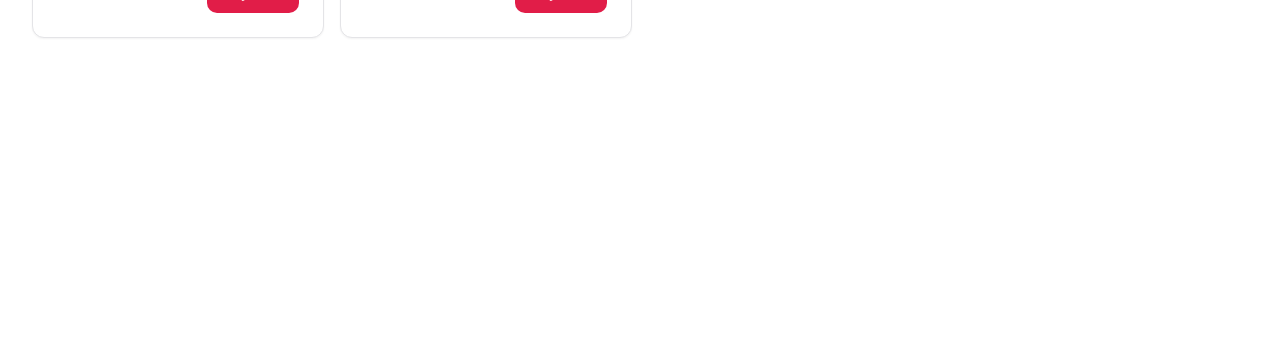
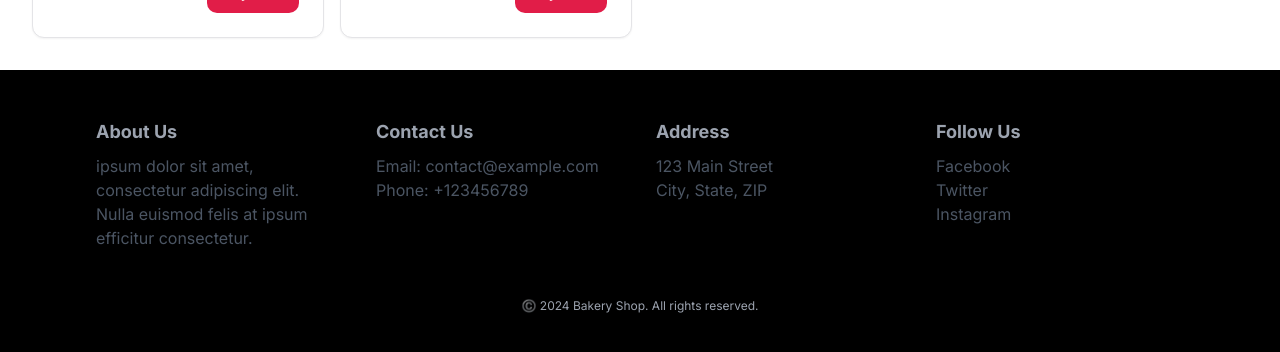
Before and after one commit to MdMohsinHaider/Bakery-shop, a Next.js app: page / in a window 1280 px wide. Shown: the part 1489-1841 px from the top of the page. Before the commit the page ends 1559 px from the top, so only its background shows below. Built offline with nearby package versions, Linux system fonts and the light colour scheme.

Commit message:
bakery  footer add

```diff
--- a/src/app/page.tsx
+++ b/src/app/page.tsx
@@ -2,11 +2,13 @@ import Thembuttontoogle from "@/components/Thembuttontoogle";
 import { Button } from "@/components/ui/button"
 import Herosection from "@/components/Herosection";
 import Bakeryshowpish from "@/components/Bakershowpishcard";
+import Footer from "@/components/Footer";
 export default function Home() {
   return (
     <main>
       <Herosection />
       <Bakeryshowpish />
+      <Footer />
     </main>
   );
 }
--- /dev/null
+++ b/src/components/Footer.tsx
@@ -0,0 +1,41 @@
+import React from 'react'
+
+function Footer() {
+    return (
+        <footer className=' bg-black text-gray-400 py-12'>
+            <div className='max-w-6xl mx-auto grid grid-cols-1 sm:grid-cols-2 md:grid-cols-3 lg:grid-cols-4 gap-8 px-4 sm:px-6 md:px-7 lg:px-8 mb-12'>
+
+                <div className="w-full sm:w-auto mb-4 sm:mb-0">
+                    <h3 className="text-lg font-bold mb-2">About Us</h3>
+                    <p className="text-gray-600">ipsum dolor sit amet, consectetur adipiscing elit.</p>
+                    <p className="text-gray-600">Nulla euismod felis at ipsum efficitur consectetur.</p>
+                </div>
+
+                <div className="w-full sm:w-auto mb-4 sm:mb-0">
+                    <h3 className="text-lg font-bold mb-2">Contact Us</h3>
+                    <p className="text-gray-600">Email: contact@example.com</p>
+                    <p className="text-gray-600">Phone: +123456789</p>
+                </div>
+
+                <div className="w-full sm:w-auto mb-4 sm:mb-0">
+                    <h3 className="text-lg font-bold mb-2">Address</h3>
+                    <p className="text-gray-600">123 Main Street</p>
+                    <p className="text-gray-600">City, State, ZIP</p>
+                </div>
+
+                <div className="w-full sm:w-auto">
+                    <h3 className="text-lg font-bold mb-2">Follow Us</h3>
+                    <ul>
+                        <li><a href="#" className="text-gray-600 hover:text-gray-950 hover:bg-slate-400 rounded">Facebook</a></li>
+                        <li><a href="#" className="text-gray-600 hover:text-gray-950 hover:bg-slate-400 rounded">Twitter</a></li>
+                        <li><a href="#" className="text-gray-600 hover:text-gray-950 hover:bg-slate-400 rounded">Instagram</a></li>
+                    </ul>
+                </div>
+
+            </div>
+            <p className=' items-center justify-center text-center text-xs'>©️ 2024 Bakery Shop. All rights reserved.</p>
+        </footer>
+    )
+}
+
+export default Footer
```
